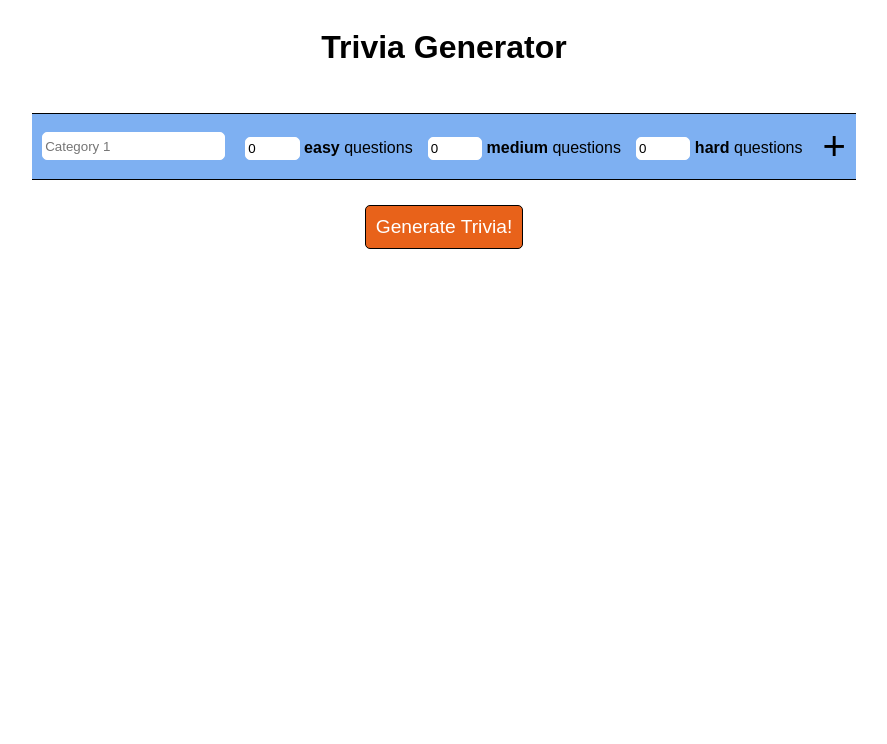
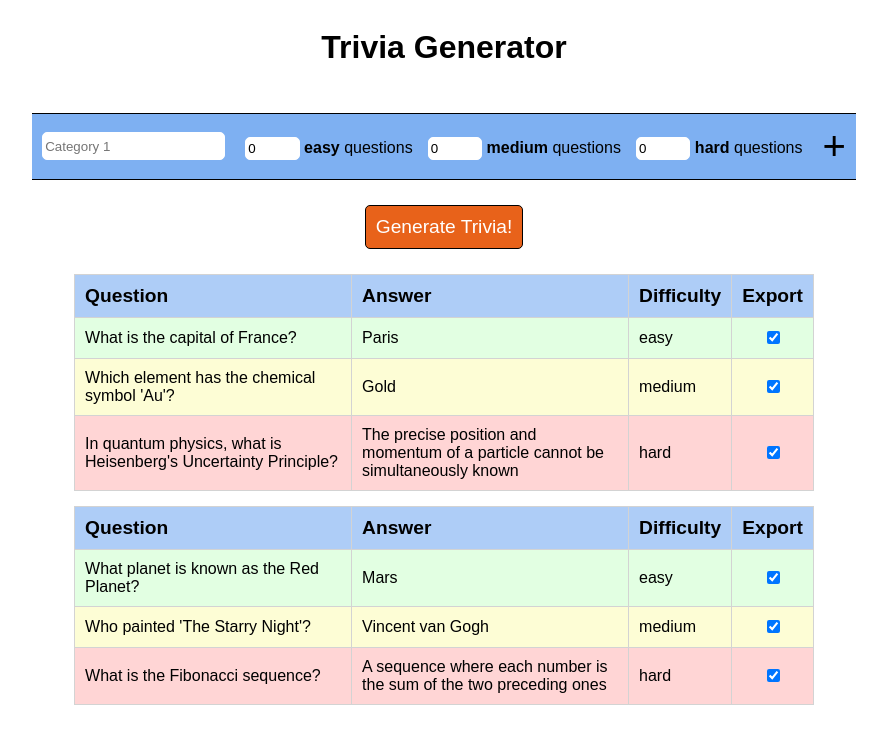
Before and after one commit to landaverdend/trivia-generator, a React (Vite) app in the folder frontend/: page / in a window 1280 px wide. Shown: the top 744 px of the page, without its empty margins (196-1083 px from the left). Built offline with nearby package versions, Linux system fonts and the light colour scheme.

Commit message:
shut up jenny jordan

```diff
--- a/frontend/src/components/formContainer/FormContainer.tsx
+++ b/frontend/src/components/formContainer/FormContainer.tsx
@@ -85,6 +85,47 @@ function CategoryCard({
   );
 }
 
+const dummyData: TriviaResponse = {
+  rounds: [
+    // Round 1
+    [
+      {
+        question: 'What is the capital of France?',
+        answer: 'Paris',
+        difficulty: 'easy',
+      },
+      {
+        question: "Which element has the chemical symbol 'Au'?",
+        answer: 'Gold',
+        difficulty: 'medium',
+      },
+      {
+        question: "In quantum physics, what is Heisenberg's Uncertainty Principle?",
+        answer: 'The precise position and momentum of a particle cannot be simultaneously known',
+        difficulty: 'hard',
+      },
+    ],
+    // Round 2
+    [
+      {
+        question: 'What planet is known as the Red Planet?',
+        answer: 'Mars',
+        difficulty: 'easy',
+      },
+      {
+        question: "Who painted 'The Starry Night'?",
+        answer: 'Vincent van Gogh',
+        difficulty: 'medium',
+      },
+      {
+        question: 'What is the Fibonacci sequence?',
+        answer: 'A sequence where each number is the sum of the two preceding ones',
+        difficulty: 'hard',
+      },
+    ],
+  ],
+};
+
 export default function FormContainer() {
   const [categories, setCategories] = useState<Category[]>([
     {
@@ -160,7 +201,8 @@ export default function FormContainer() {
       </button>
 
       {isLoading && <LoadSpinner />}
-      {result.rounds.length > 0 && <OutputContainer result={result} />}
+      {/* {result.rounds.length > 0 && <OutputContainer result={result} />} */}
+      <OutputContainer result={dummyData} />
     </div>
   );
 }
--- a/frontend/src/components/outputTable/OutputTable.tsx
+++ b/frontend/src/components/outputTable/OutputTable.tsx
@@ -1,38 +1,67 @@
+import { useEffect, useState } from 'react';
 import { TriviaQuestion, TriviaResponse } from '../../types/api';
+import './output-table.css';
 
-type OTProps = { round: TriviaQuestion[] };
-function OutputTable({ round }: OTProps) {
+type OTProps = {
+  round: TriviaQuestion[];
+  selectedQuestions: Set<string>;
+  onQuestionSelect: (question: string, isSelected: boolean) => void;
+};
+function OutputTable({ round, selectedQuestions, onQuestionSelect }: OTProps) {
   return (
-    <div className="trivia-output-table">
-      <table>
-        <thead>
+    <table className="trivia-output-table">
+      <thead className="header-row">
         <tr>
           <th>Question</th>
           <th>Answer</th>
           <th>Difficulty</th>
+          <th>Export</th>
         </tr>
       </thead>
       <tbody>
         {round.map((question) => (
-            <tr key={question.question} className={question.difficulty}>
+          <tr key={question.question} className={`table-row ${question.difficulty}`}>
             <td>{question.question}</td>
             <td>{question.answer}</td>
             <td>{question.difficulty}</td>
+            <td className="checkbox-cell">
+              <input
+                type="checkbox"
+                checked={selectedQuestions.has(question.question)}
+                onChange={(e) => onQuestionSelect(question.question, e.target.checked)}
+              />
+            </td>
           </tr>
         ))}
       </tbody>
     </table>
-    </div>
   );
 }
 
 type OCProps = { result: TriviaResponse };
 export function OutputContainer({ result }: OCProps) {
   const { rounds } = result;
+
+  const [selectedQuestions, setSelectedQuestions] = useState<Set<string>>(
+    new Set(rounds.flatMap((round) => round.map((q) => q.question)))
+  );
+
+  const handleQuestionSelect = (question: string, isSelected: boolean) => {
+    setSelectedQuestions((prev) => {
+      const newSet = new Set(prev);
+      if (isSelected) {
+        newSet.add(question);
+      } else {
+        newSet.delete(question);
+      }
+      return newSet;
+    });
+  };
+
   return (
-    <div>
-      {rounds.map((round) => (
-        <OutputTable round={round} />
+    <div className="output-container">
+      {rounds.map((round, index) => (
+        <OutputTable key={index} round={round} selectedQuestions={selectedQuestions} onQuestionSelect={handleQuestionSelect} />
       ))}
     </div>
   );
--- a/frontend/src/components/outputTable/output-table.css
+++ b/frontend/src/components/outputTable/output-table.css
@@ -1,3 +1,45 @@
+.output-container {
+  display: flex;
+  flex-direction: column;
+  gap: 15px;
+}
 
 .trivia-output-table {
+  width: 100%;
+  border-collapse: collapse;
+  border-spacing: 0;
+  margin: 0;
+  padding: 0;
 }
+
+.trivia-output-table thead tr {
+  background-color: #1a73e85a;
+  text-align: left;
+  font-size: clamp(1rem, 1.5vw, 2rem);
+}
+
+.trivia-output-table tbody tr {
+  border-bottom: 1px solid #d3d3d3;
+}
+
+.trivia-output-table th,
+.trivia-output-table td {
+  max-width: clamp(200px, 20vw, 500px);
+  padding: 10px;
+  border: 1px solid #d3d3d3;
+}
+.trivia-output-table .checkbox-cell {
+  text-align: center;
+}
+
+.easy {
+  background-color: rgb(226, 255, 226);
+}
+
+.medium {
+  background-color: rgb(253, 253, 213);
+}
+
+.hard {
+  background-color: rgb(255, 213, 213);
+}
```
Lines whose indentation alone changed are shown as unchanged.
